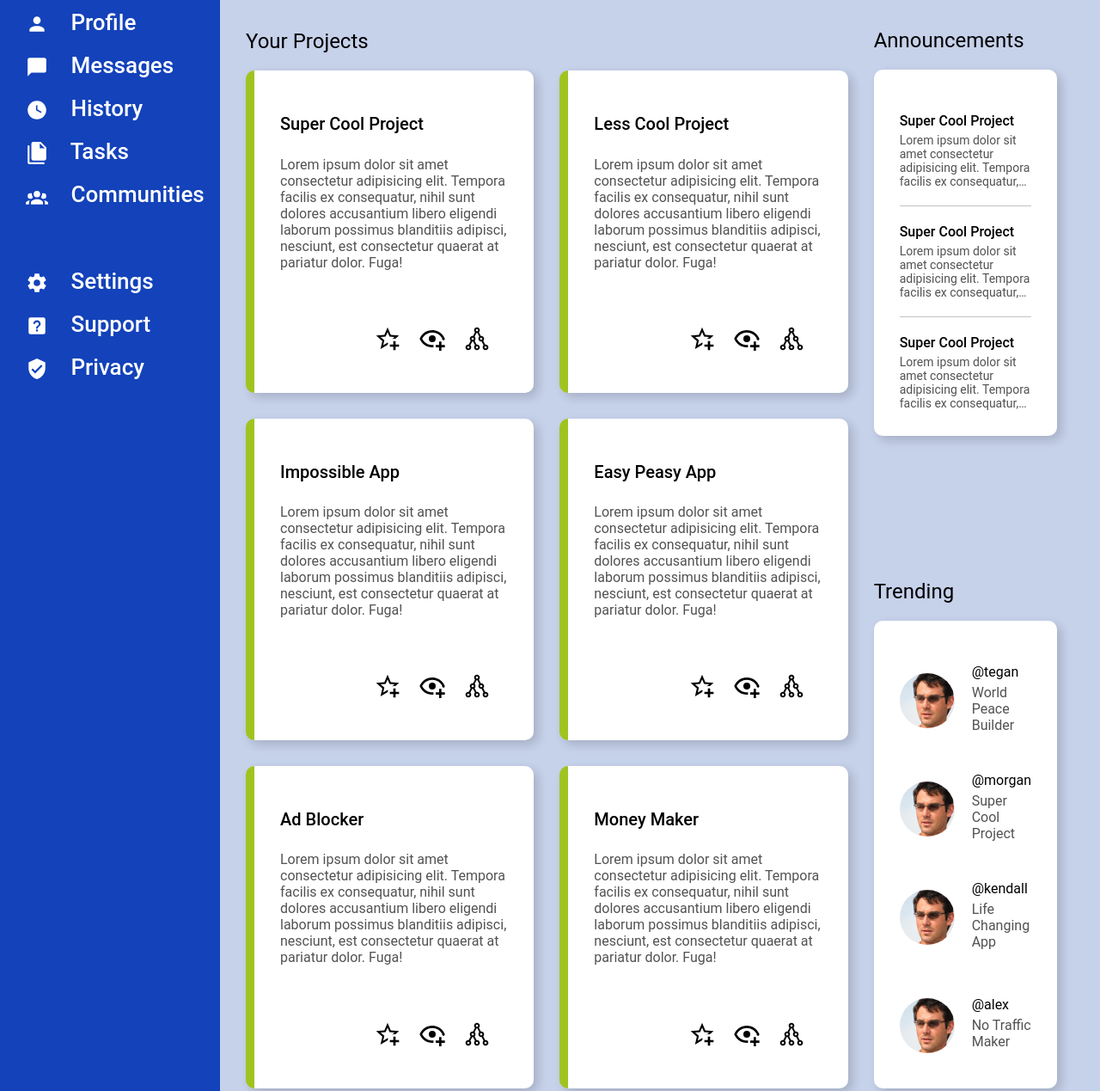
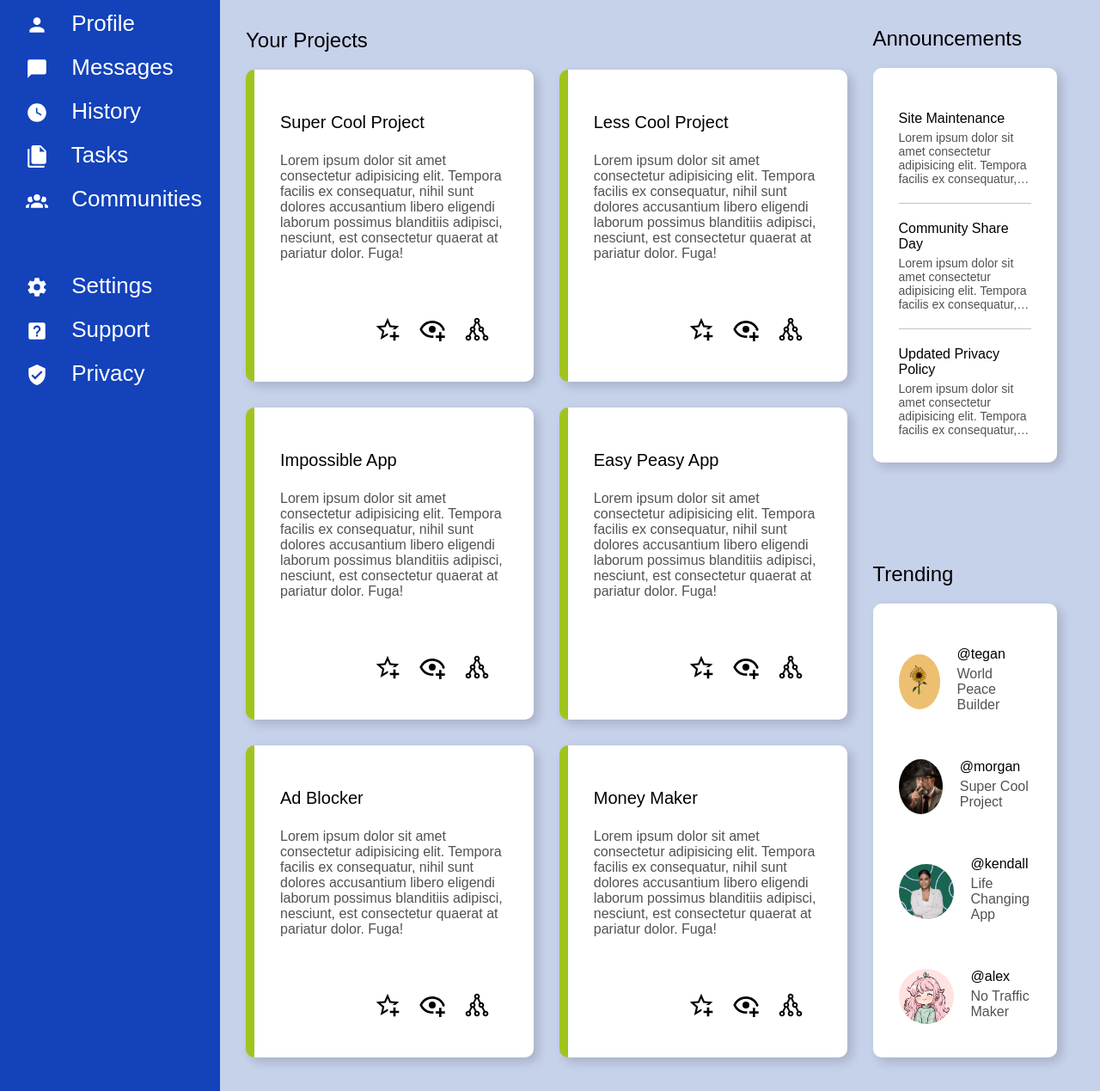
Before and after one commit to swartberg/dashboard-project, a plain HTML site: page index.html in a window 1280 px wide. Shown: the part 200-1469 px from the top of the page at 86% size. Drawn offline with Linux system fonts and the light colour scheme.

Commit message:
added avatars to trending section

```diff
--- a/index.html
+++ b/index.html
@@ -243,13 +243,13 @@
                 <div class="grid-title-02">Announcements</div>
                 <div class="right-grid-cards">
                     <div class="right-grid-card">
-                        <h3>Super Cool Project</h3>
+                        <h3>Site Maintenance</h3>
                         <p>Lorem ipsum dolor sit amet consectetur adipisicing elit. Tempora facilis ex consequatur, nihil sunt dolores accusantium libero eligendi laborum possimus blanditiis adipisci, nesciunt, est consectetur quaerat at pariatur dolor. Fuga!</p>
                         <hr>
-                        <h3>Super Cool Project</h3>
+                        <h3>Community Share Day</h3>
                         <p>Lorem ipsum dolor sit amet consectetur adipisicing elit. Tempora facilis ex consequatur, nihil sunt dolores accusantium libero eligendi laborum possimus blanditiis adipisci, nesciunt, est consectetur quaerat at pariatur dolor. Fuga!</p>
                         <hr>
-                        <h3>Super Cool Project</h3>
+                        <h3>Updated Privacy Policy</h3>
                         <p>Lorem ipsum dolor sit amet consectetur adipisicing elit. Tempora facilis ex consequatur, nihil sunt dolores accusantium libero eligendi laborum possimus blanditiis adipisci, nesciunt, est consectetur quaerat at pariatur dolor. Fuga!</p>
                     </div>
                 </div>
@@ -257,28 +257,28 @@
                 <div class="right-grid-cards">
                     <div class="right-grid-card trending-card-grid">
                         <div class="trending-card">
-                            <img src="images/avatar.jpg" alt="">
+                            <img src="images/avatar-02.jpg" alt="">
                             <div class="user-info">
                                 <h3 class="handle">@tegan</h3>
                                 <h3 class="username">World Peace Builder</h3>
                             </div>
                         </div>
                         <div class="trending-card">
-                            <img src="images/avatar.jpg" alt="">
+                            <img src="images/avatar-04.jpg" alt="">
                             <div class="user-info">
                                 <h3 class="handle">@morgan</h3>
                                 <h3 class="username">Super Cool Project</h3>
                             </div>
                         </div>
                         <div class="trending-card">
-                            <img src="images/avatar.jpg" alt="">
+                            <img src="images/avatar-03.webp" alt="">
                             <div class="user-info">
                                 <h3 class="handle">@kendall</h3>
                                 <h3 class="username">Life Changing App</h3>
                             </div>
                         </div>
                         <div class="trending-card">
-                            <img src="images/avatar.jpg" alt="">
+                            <img src="images/avatar-05.webp" alt="">
                             <div class="user-info">
                                 <h3 class="handle">@alex</h3>
                                 <h3 class="username">No Traffic Maker</h3>
--- a/styles.css
+++ b/styles.css
@@ -2,7 +2,7 @@
     box-sizing: border-box;
     margin: 0;
     padding: 0;
-    font-family: Roboto, sans-serif;
+    font-family: Arial, Helvetica, sans-serif, sans-serif;
 }
 
 html, body {
```
Also changed, not shown: images/avatar-02.jpg (added), images/avatar-03.webp (added), images/avatar-04.jpg (added), images/avatar-05.webp (added).
